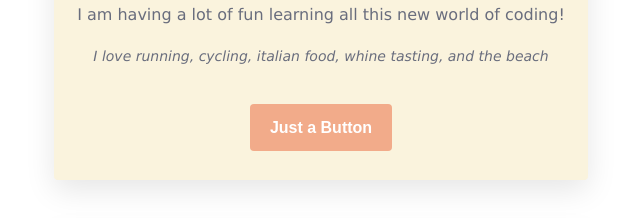
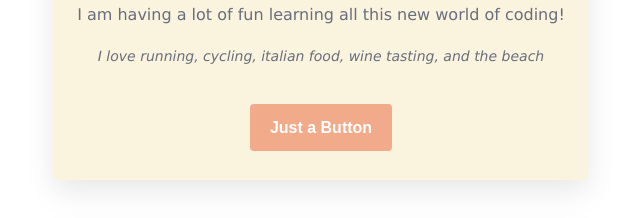
Before and after one commit to marinaangeli/profile, a plain HTML site: page index.html in a window 1280 px wide. Shown: the part 341-559 px from the top of the page, 319-959 px from the left. Drawn offline with nearby package versions, Linux system fonts and the light colour scheme.

Commit message:
Update index.html

```diff
--- a/index.html
+++ b/index.html
@@ -17,7 +17,7 @@
           <h1 class="py-4">Marina Angeli</h1>
           <h2 class="pb-4">Full Stack Developer</h2>
           <p  class="pb-2">I am having a lot of fun learning all this new world of coding!</p>
-          <p class="fst-italic small">I love running, cycling, italian food, whine tasting, and the beach</p><br><br>
+          <p class="fst-italic small">I love running, cycling, italian food, wine tasting, and the beach</p><br><br>
           <a href="" target="_blank" class="bttn-coral">Just a Button</a><br><br>
         </div>
       </div>
```
